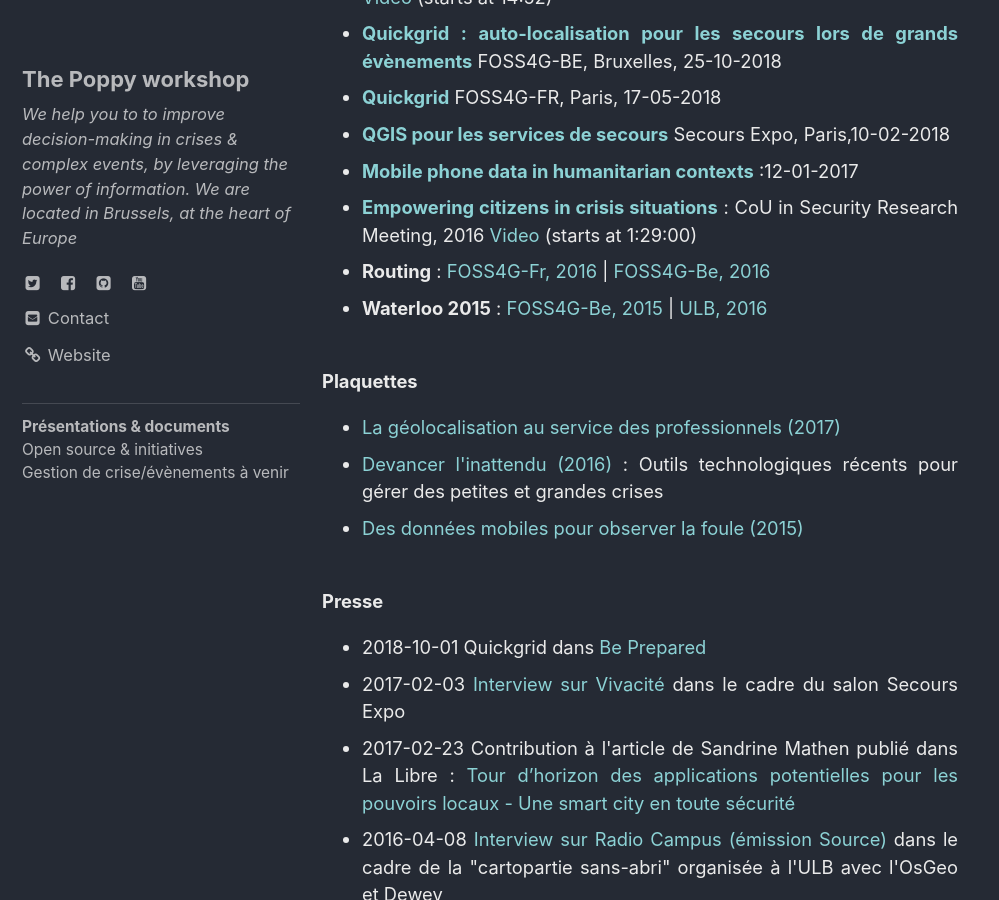
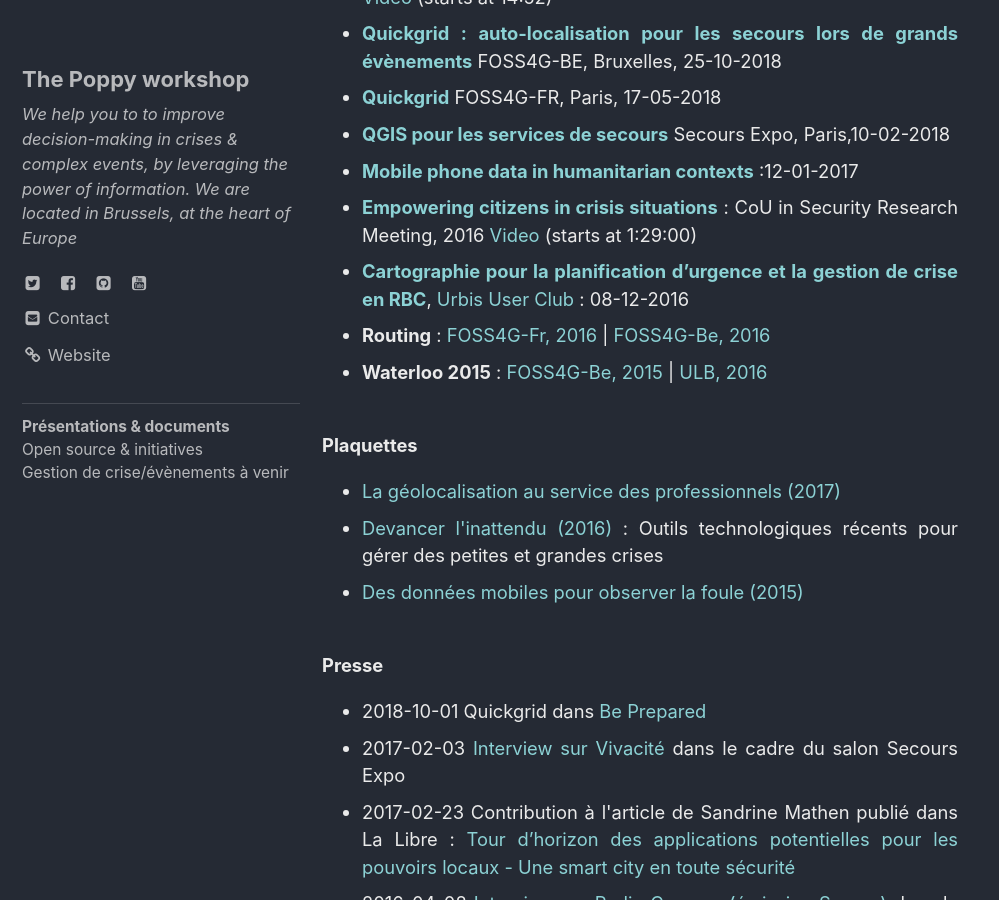
Before and after one commit to ccloquet/ccloquet.github.io, a Jekyll site: the page built from _pages/presas.html, in a window 1280 px wide and 900 px high, scrolled down 329 px. Shown: the whole window, without its empty margins (0-999 px from the left). Built offline with Jekyll 4.4.1, drawn with Linux system fonts in a browser that asks for light colours; cached includes are drawn as plain includes.

Commit message:
Update presas.html

```diff
--- a/_pages/presas.html
+++ b/_pages/presas.html
@@ -11,6 +11,7 @@ permalink: /presas/
 <li class="li_hidden"><a href='https://docs.my-poppy.eu/20180210_secoursexpo_qgis.pdf'><b>QGIS pour les services de secours</b></a> Secours Expo, Paris,10-02-2018</li>
 <li class="li_hidden"><a href='https://docs.my-poppy.eu/20170119_mobile_phone.pdf'><b>Mobile phone data in humanitarian contexts</b></a> :12-01-2017   </li>
 <li class="li_hidden"><a href='https://docs.my-poppy.eu/20161010_citizens_CoU_v3.pdf'><b>Empowering citizens in crisis situations</b></a> : CoU in Security Research Meeting, 2016  <a href='https://livestream.com/LVS/events/6426374/videos/138443074'>Video</a> (starts at 1:29:00)</a></li>
+<li class="li_hidden"><a href='https://cirb.brussels/fr/nos-solutions/urbis-solutions/users-club-urbis-08-12-2016/20160812_CIRB_urbis_user_club.pdf'><b>Cartographie pour la planification d’urgence et la gestion de crise en RBC</b></a>, <a href='https://cirb.brussels/fr/nos-solutions/urbis-solutions/users-club-urbis-08-12-2016'>Urbis User Club</a> : 08-12-2016</li>
 <li class="li_hidden"><b>Routing</b> : <a href='https://docs.my-poppy.eu/20160511_FOSS4G_FR_Poppy.pdf'>FOSS4G-Fr, 2016</a> | <a href='https://docs.my-poppy.eu/20160922_FOSS4G_BE_Poppy.pdf'>FOSS4G-Be, 2016</a></li>
 <li class="li_hidden"><b>Waterloo 2015</b> : <a href='https://docs.my-poppy.eu/20151026_foss4G_Poppy_Cloquet.pdf'>FOSS4G-Be, 2015</a> | <a href='https://docs.my-poppy.eu/20151119_seminaire_planification_urgence_waterloo.pdf'>ULB, 2016</a></li>
 </ul>
```
